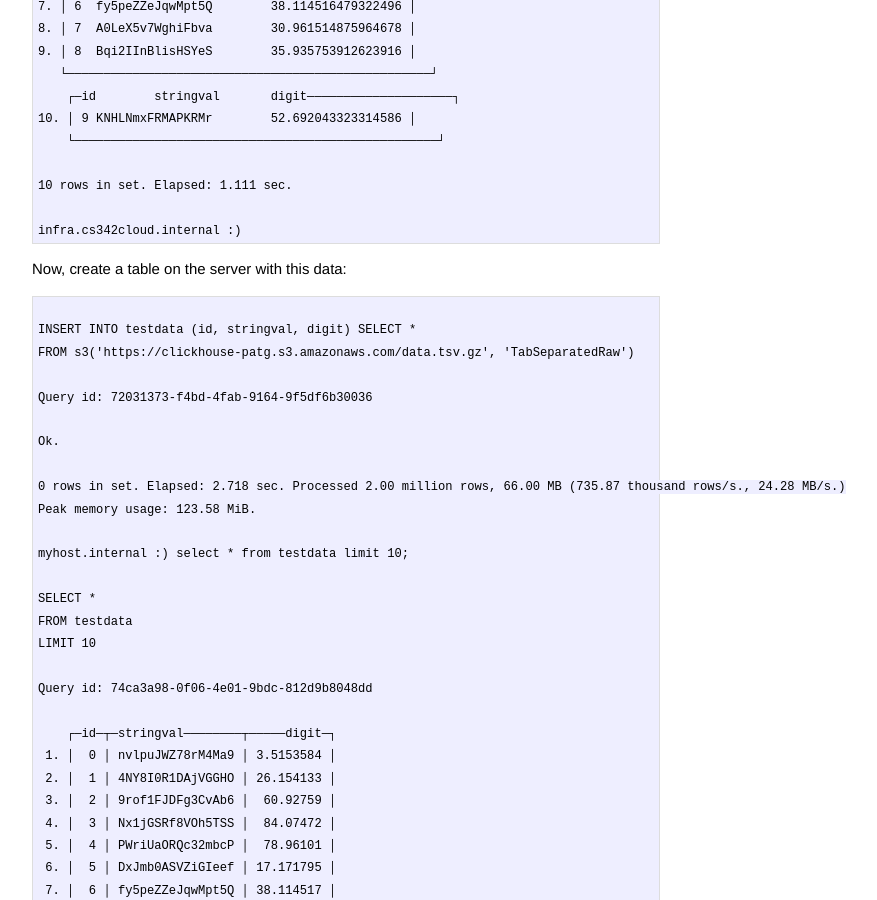
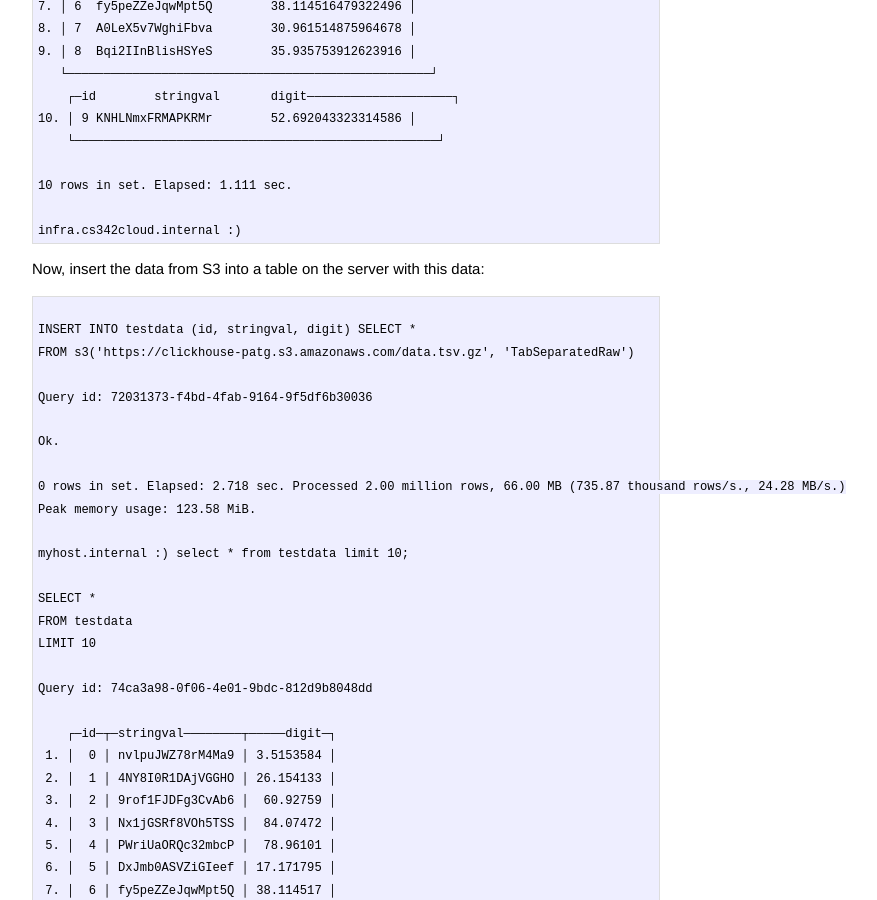
Before and after one commit to CaptTofu/patg.net, a Jekyll site: the page built from _posts/2024-10-08-clickhouse-s3.markdown, in a window 1280 px wide and 900 px high, scrolled down 1577 px. Shown: the whole window, without its empty margins (294-1171 px from the left). Built offline with Jekyll 4.4.1, drawn with Linux system fonts in a browser that asks for light colours; our own code applies the rules of GitHub Pages for plain Markdown files; comment, search, counter and statistics services are not loaded.

Commit message:
modified content about inserting data vs. creation

````diff
--- a/_posts/2024-10-08-clickhouse-s3.markdown
+++ b/_posts/2024-10-08-clickhouse-s3.markdown
@@ -73,7 +73,7 @@ Query id: 3b587b74-4803-48e1-9492-13042794de55
 infra.cs342cloud.internal :)
 ```
 
-Now, create a table on the server with this data:
+Now, insert the data from S3 into a table on the server with this data:
 
 ```
 
````
